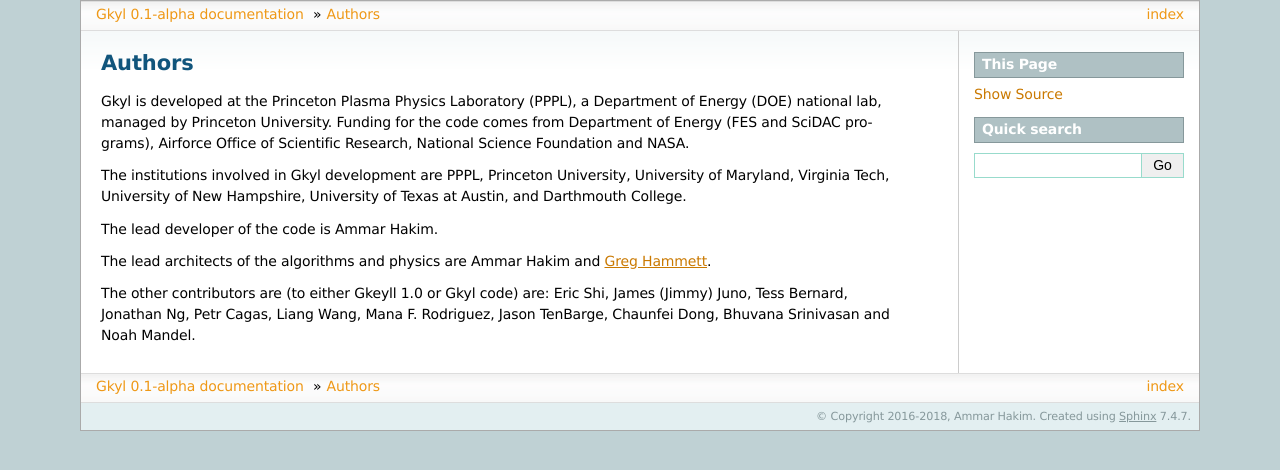
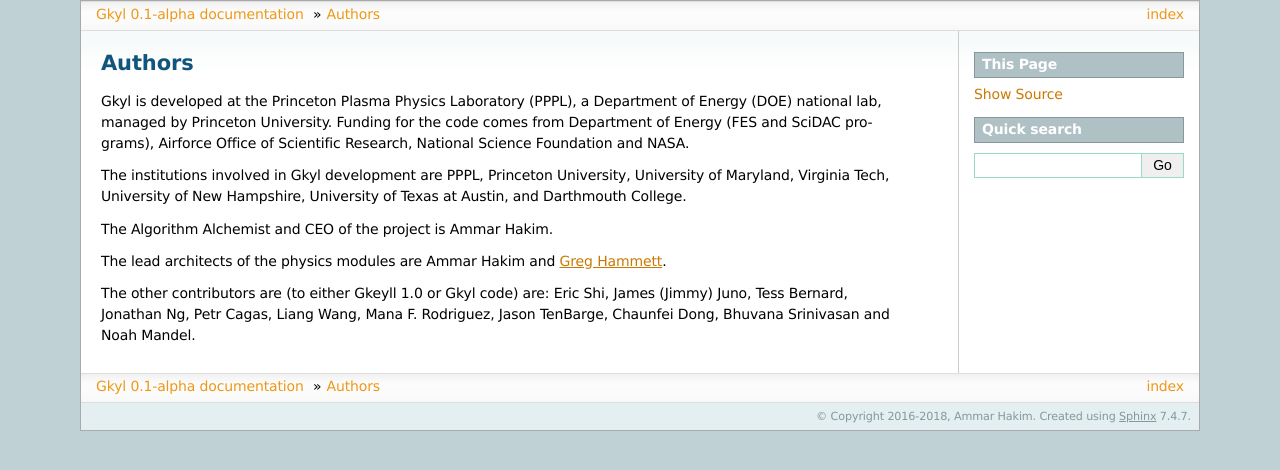
Before and after one commit to ammarhakim/gkyl-doc, a Sphinx documentation site: the page built from source/gkyl/authors.rst, in a window 1280 px wide. Shown: the top 470 px of the page. Built offline with Sphinx 7.4.7, drawn with Linux system fonts in a browser that asks for light colours.

Commit message:
Minor update

```diff
--- a/source/gkyl/authors.rst
+++ b/source/gkyl/authors.rst
@@ -11,10 +11,10 @@
 University, University of Maryland, Virginia Tech, University of New
 Hampshire, University of Texas at Austin, and Darthmouth College.
 
-The lead developer of the code is Ammar Hakim.
+The Algorithm Alchemist and CEO of the project is Ammar Hakim.
 
-The lead architects of the algorithms and physics are Ammar Hakim and
-`Greg Hammett <http://w3.pppl.gov/~hammett>`_.
+The lead architects of the physics modules are Ammar Hakim and `Greg
+Hammett <http://w3.pppl.gov/~hammett>`_.
 
 The other contributors are (to either Gkeyll 1.0 or Gkyl code) are:
 Eric Shi, James (Jimmy) Juno, Tess Bernard, Jonathan Ng, Petr Cagas,
```
